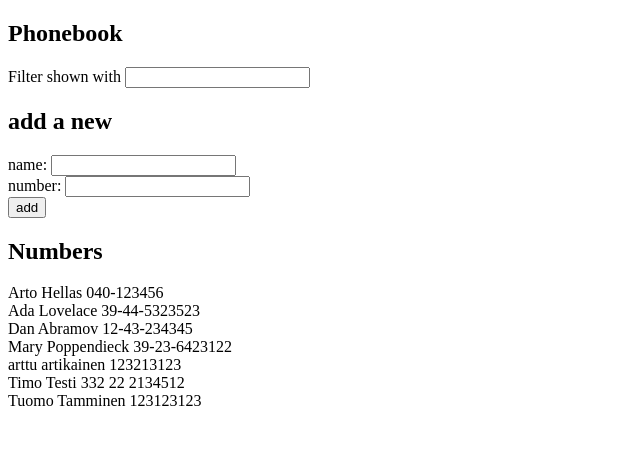
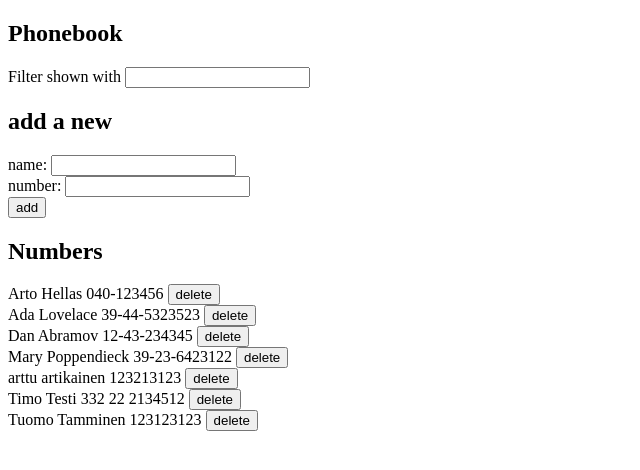
Before and after one commit to VerneriLahteenoja/fullstack_react, a React (Vite) app in the folder part3/phonebook/: page / in a window 1280 px wide. Shown: the top 470 px of the page, without its empty margins (0-640 px from the left). Built offline with nearby package versions, Linux system fonts and the light colour scheme; data requests are answered from the project's data file.

Commit message:
2.14 step9

```diff
--- a/part3/phonebook/src/App.jsx
+++ b/part3/phonebook/src/App.jsx
@@ -55,6 +55,18 @@ const PersonForm = (props) => {
 }
 
 const RenderPersons = (props) => {
+
+  const handleDeleteButton = (id) => {
+    if (window.confirm(`Delete ${props.persons.find(p => p.id === id).name}?`)) {
+      personsService
+        .deletePerson(id)
+        .then(() => {
+          props.setPersons(props.persons.filter(person => person.id !== id))
+        })
+        .catch(error => console.log(`Error: ${error}`))
+    }
+  }
+
   const filterPersons = () => {
     if (props.filterField.trim() === '') {
       return props.persons
@@ -65,8 +77,8 @@ const RenderPersons = (props) => {
   }
   return (
     filterPersons().map((person) => (
-      <div key={person.name}>
-        {person.name} {person.number}
+      <div key={person.id}>
+        {person.name} {person.number} <button onClick={() => handleDeleteButton(person.id)} type="button">delete</button>
       </div>))
   )
 }
@@ -84,7 +96,6 @@ const App = () => {
       setPersons(response)
     })
   }, [])
-
 
   const handleFilterInput = (event) => {
     setFilter(event.target.value)
@@ -122,6 +133,7 @@ const App = () => {
           <RenderPersons
             filterField={filterField}
             persons={persons}
+            setPersons={setPersons}
           />
         </div>
     </div>
--- a/part3/phonebook/src/services/persons.js
+++ b/part3/phonebook/src/services/persons.js
@@ -17,5 +17,8 @@ const update = (id, newData) => {
     return request.then(response => response.data)
 }
 
+const deletePerson = (id) => {
+    return axios.delete(`${baseUrl}/${id}`)
+}
 
-export default { getAll, create, update }
+export default { getAll, create, update, deletePerson }
```
